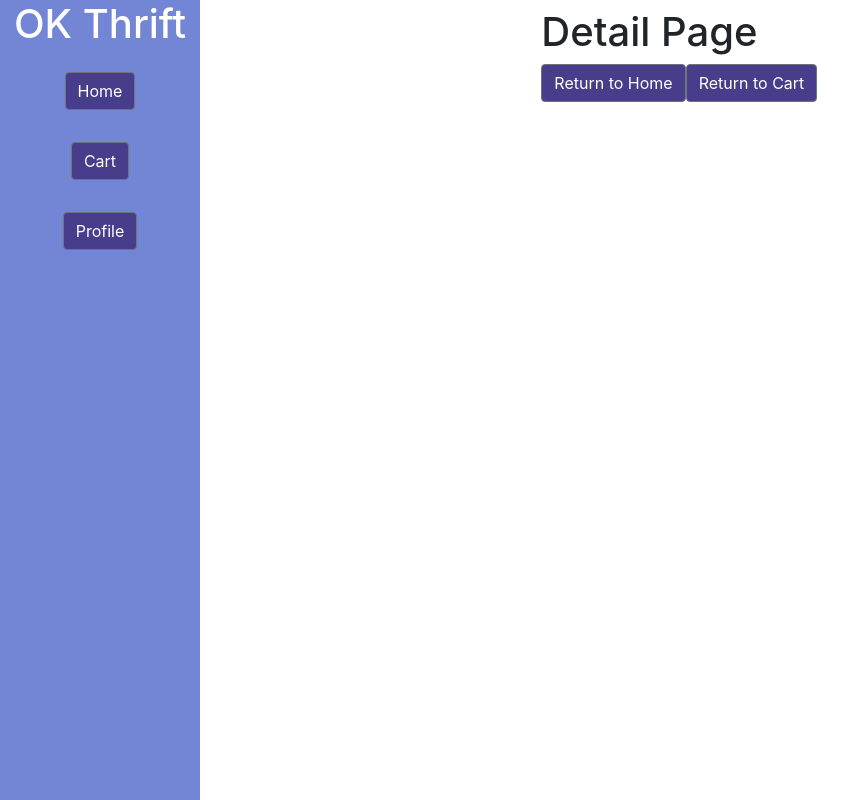
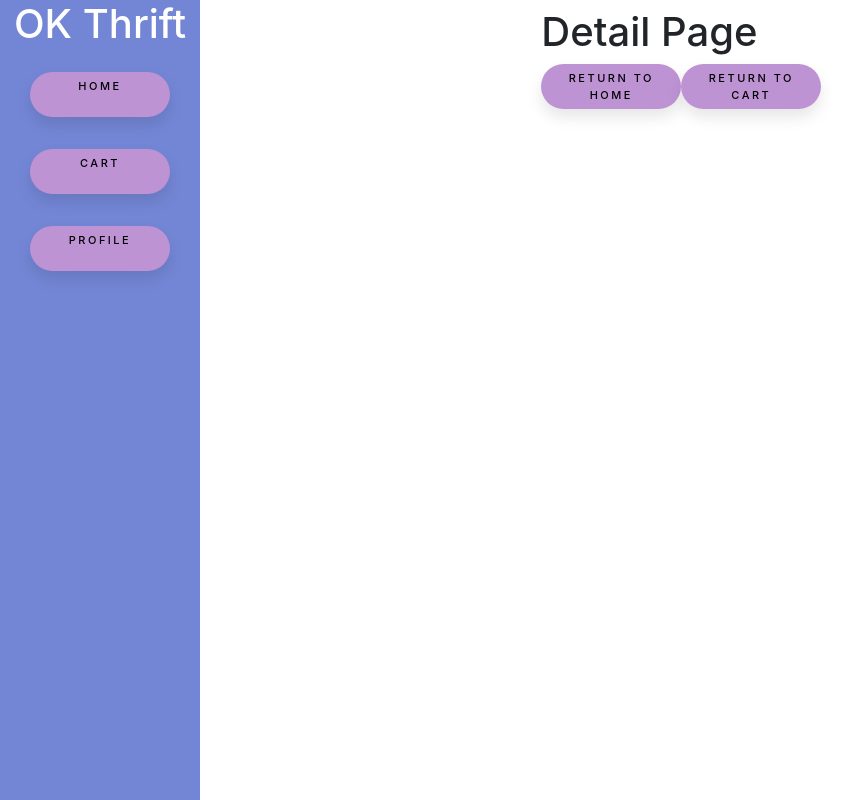
Before and after one commit to opomeroy26/OK-Thrift, a React (Create React App) app in the folder ok-thrift/: page /detail in a window 1280 px wide. Shown: the whole page, without its empty margins (0-868 px from the left). Built offline with nearby package versions, Linux system fonts and the light colour scheme; data requests are answered from the project's data file.

Commit message:
styled buttons

```diff
--- a/ok-thrift/src/components/CartCard.js
+++ b/ok-thrift/src/components/CartCard.js
@@ -11,7 +11,7 @@ function CartCard({product, handleRemoveFromCart, handleCardClick}) {
                     <h5 className="card-title">{name}</h5>
                     <p className="card-text">{description}</p>
                     <span className="price">{price}</span>
-                    <button onClick={(e)=>handleRemoveFromCart(e, product)} className="btn btn-primary">Remove From Cart</button>
+                    <button onClick={(e)=>handleRemoveFromCart(e, product)} className="btn btn-secondary">Remove From Cart</button>
                 </div>
             </div>
        </div>
--- a/ok-thrift/src/components/ItemCard.js
+++ b/ok-thrift/src/components/ItemCard.js
@@ -11,7 +11,7 @@ function ItemCard({product, handleAddToCart, handleCardClick,}) {
             <h5 className="card-title">{name}</h5>
             <p className="card-text">{description}</p>
             <span className="price">{price}</span>
-            <button onClick={(e)=> handleAddToCart(e, product)} className="btn btn-primary">Add to Cart 🛒 </button>
+            <button onClick={(e)=> handleAddToCart(e, product)} className="btn btn-secondary">Add to Cart 🛒 </button>
         </div>
     </div>
 );
--- a/ok-thrift/src/components/ProfilePage.js
+++ b/ok-thrift/src/components/ProfilePage.js
@@ -102,7 +102,7 @@ function ProfilePage({ onAddToInventory }){
                             onChange={handleDescriptionChange}>
                         </input>
                     </div>
-                    <button type='submit' class='btn btn-primary'>Add Listing</button>
+                    <button type='submit' class='btn btn-secondary'>Add Listing</button>
                 </form>
             </div>
             <div id='currentListings'>
--- a/ok-thrift/src/styles/CartCard.css
+++ b/ok-thrift/src/styles/CartCard.css
@@ -6,3 +6,27 @@
 .card {
     width:320px;
 }
+.btn-secondary {
+    width: 140px;
+    height: 45px;
+
+    font-size: 11px;
+    text-transform: uppercase;
+    letter-spacing: 2.5px;
+    font-weight: 500;
+    color: #000;
+    background-color:#BE93D4 ;
+    border: none;
+    border-radius: 45px;
+    box-shadow: 0px 8px 15px rgba(0, 0, 0, 0.1);
+    transition: all 0.3s ease 0s;
+    cursor: pointer;
+    outline: none;
+    }
+
+  .btn-secondary:hover {
+    background-color: #A45EE5;
+    box-shadow: 0px 15px 20px #9E7BB5;
+    color: #fff;
+    transform: translateY(-7px);
+  }
--- a/ok-thrift/src/styles/ItemCard.css
+++ b/ok-thrift/src/styles/ItemCard.css
@@ -12,3 +12,27 @@
 width: 100%;
 height: 20vw;
 */
+.btn-secondary {
+    width: 140px;
+    height: 45px;
+
+    font-size: 11px;
+    text-transform: uppercase;
+    letter-spacing: 2.5px;
+    font-weight: 500;
+    color: #000;
+    background-color:#BE93D4 ;
+    border: none;
+    border-radius: 45px;
+    box-shadow: 0px 8px 15px rgba(0, 0, 0, 0.1);
+    transition: all 0.3s ease 0s;
+    cursor: pointer;
+    outline: none;
+    }
+
+  .btn-secondary:hover {
+    background-color: #A45EE5;
+    box-shadow: 0px 15px 20px #9E7BB5;
+    color: #fff;
+    transform: translateY(-7px);
+  }
--- a/ok-thrift/src/styles/ProfilePage.css
+++ b/ok-thrift/src/styles/ProfilePage.css
@@ -8,3 +8,28 @@ input [type=text] {
     border:none;
     box-shadow: 0 0 15px 4 px rgba(0,0,0,0.06)
 }
+
+.btn-secondary {
+    width: 140px;
+    height: 45px;
+
+    font-size: 11px;
+    text-transform: uppercase;
+    letter-spacing: 2.5px;
+    font-weight: 500;
+    color: #000;
+    background-color:#BE93D4 ;
+    border: none;
+    border-radius: 45px;
+    box-shadow: 0px 8px 15px rgba(0, 0, 0, 0.1);
+    transition: all 0.3s ease 0s;
+    cursor: pointer;
+    outline: none;
+    }
+
+  .btn-secondary:hover {
+    background-color: #A45EE5;
+    box-shadow: 0px 15px 20px #9E7BB5;
+    color: #fff;
+    transform: translateY(-7px);
+  }
--- a/ok-thrift/src/styles/SideBar.css
+++ b/ok-thrift/src/styles/SideBar.css
@@ -22,7 +22,31 @@
 
 }
 
+
+
+
+
 .btn-secondary {
-    background-color: darkslateblue;
+    width: 140px;
+    height: 45px;
 
-}
+    font-size: 11px;
+    text-transform: uppercase;
+    letter-spacing: 2.5px;
+    font-weight: 500;
+    color: #000;
+    background-color:#BE93D4 ;
+    border: none;
+    border-radius: 45px;
+    box-shadow: 0px 8px 15px rgba(0, 0, 0, 0.1);
+    transition: all 0.3s ease 0s;
+    cursor: pointer;
+    outline: none;
+    }
+
+  .btn-secondary:hover {
+    background-color: #A45EE5;
+    box-shadow: 0px 15px 20px #9E7BB5;
+    color: #fff;
+    transform: translateY(-7px);
+  }
```
